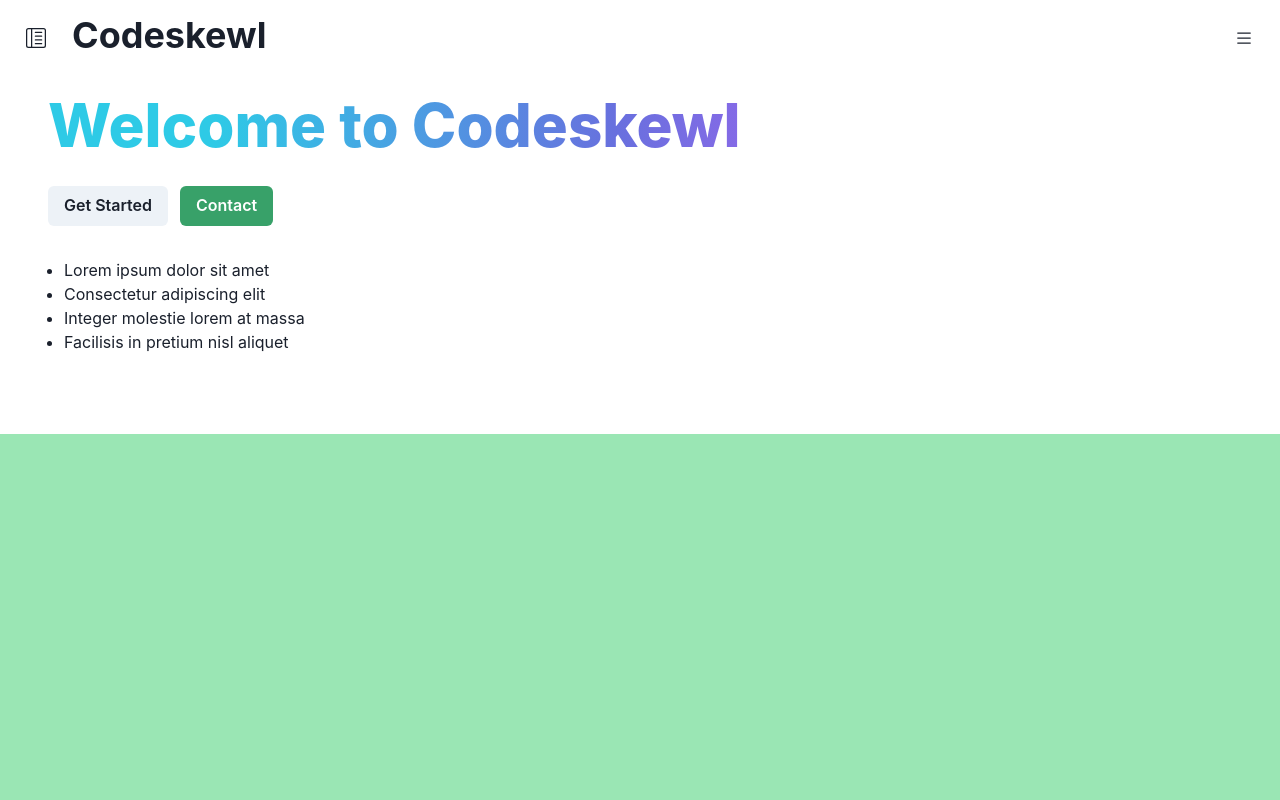
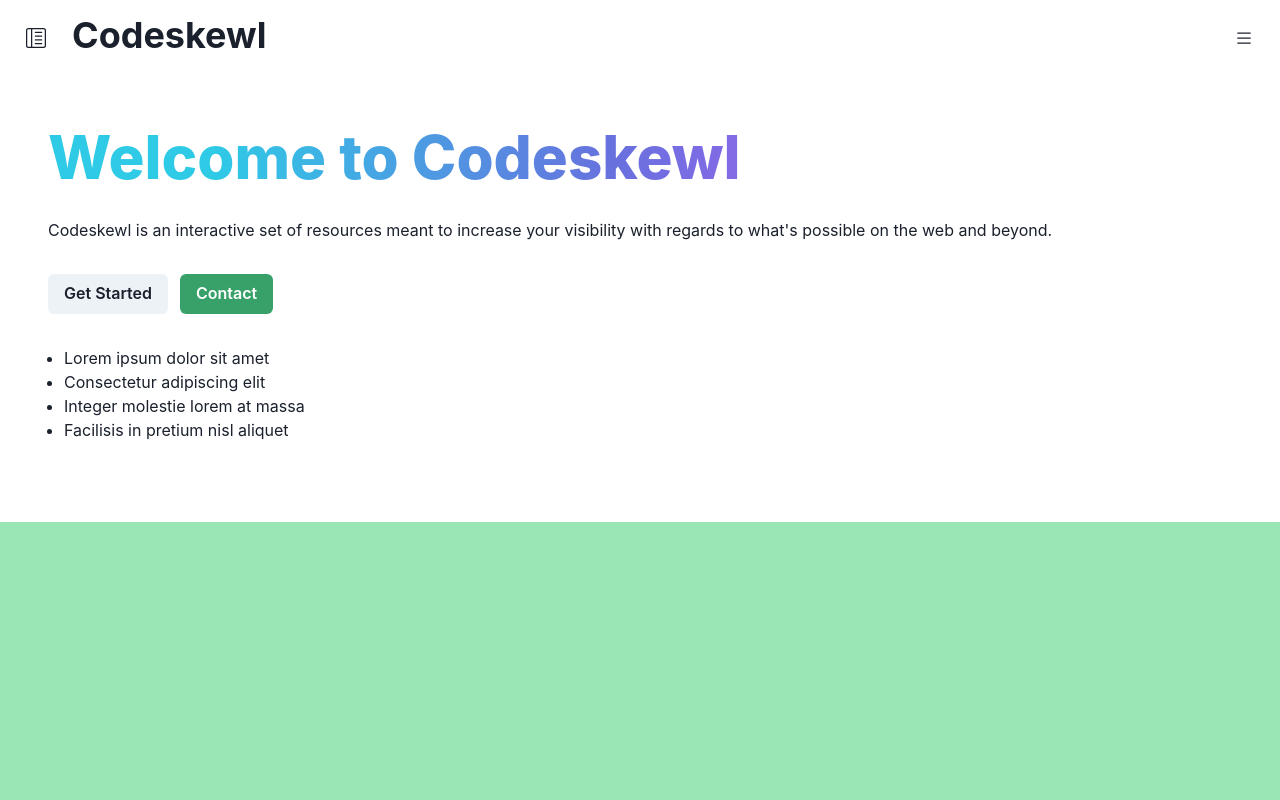
Before and after one commit to codeskewl/website, a Next.js app: page / in a window 1280 px wide. Shown: the top 800 px of the page. Built offline with nearby package versions, Linux system fonts and the light colour scheme.

Commit message:
intro line

```diff
--- a/components/sidebar.js
+++ b/components/sidebar.js
@@ -150,10 +150,8 @@ function Sidebar() {
 											</Box>
 										</Stack>
 
-
 									</AccordionPanel>
 								</AccordionItem>
-
 							</Accordion>
 						</Stack>
 					</DrawerBody>
--- a/pages/index.js
+++ b/pages/index.js
@@ -30,7 +30,8 @@ export default function Home() {
 
 
 
-      <Box py={[5, 10, 20]} px={[6, 6, 12]}>
+
+      <Box py={[5, 10, 20]} px={[6, 6, 12]} mt={8}>
         <Text
           bgGradient={"linear-gradient(270deg,#db59ff 8.88%,#6870de 52.13%,#2ecae6 86.08%)"}
           bgClip='text'
@@ -39,6 +40,10 @@ export default function Home() {
           mb={4}
         >
           Welcome to Codeskewl
+        </Text>
+
+        <Text mb={8}>
+          Codeskewl is an interactive set of resources meant to increase your visibility with regards to what's possible on the web and beyond.
         </Text>
 
 
```
